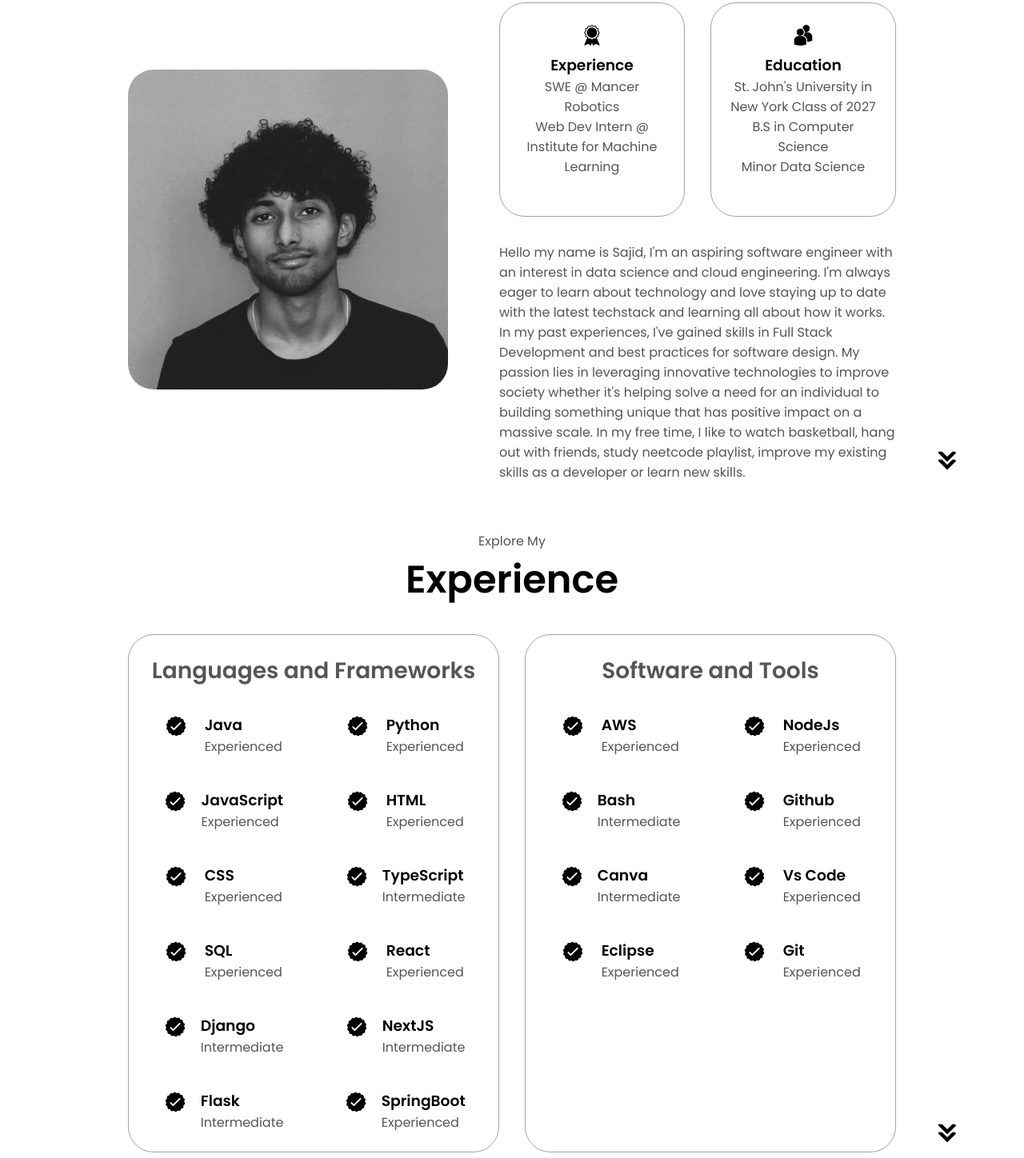
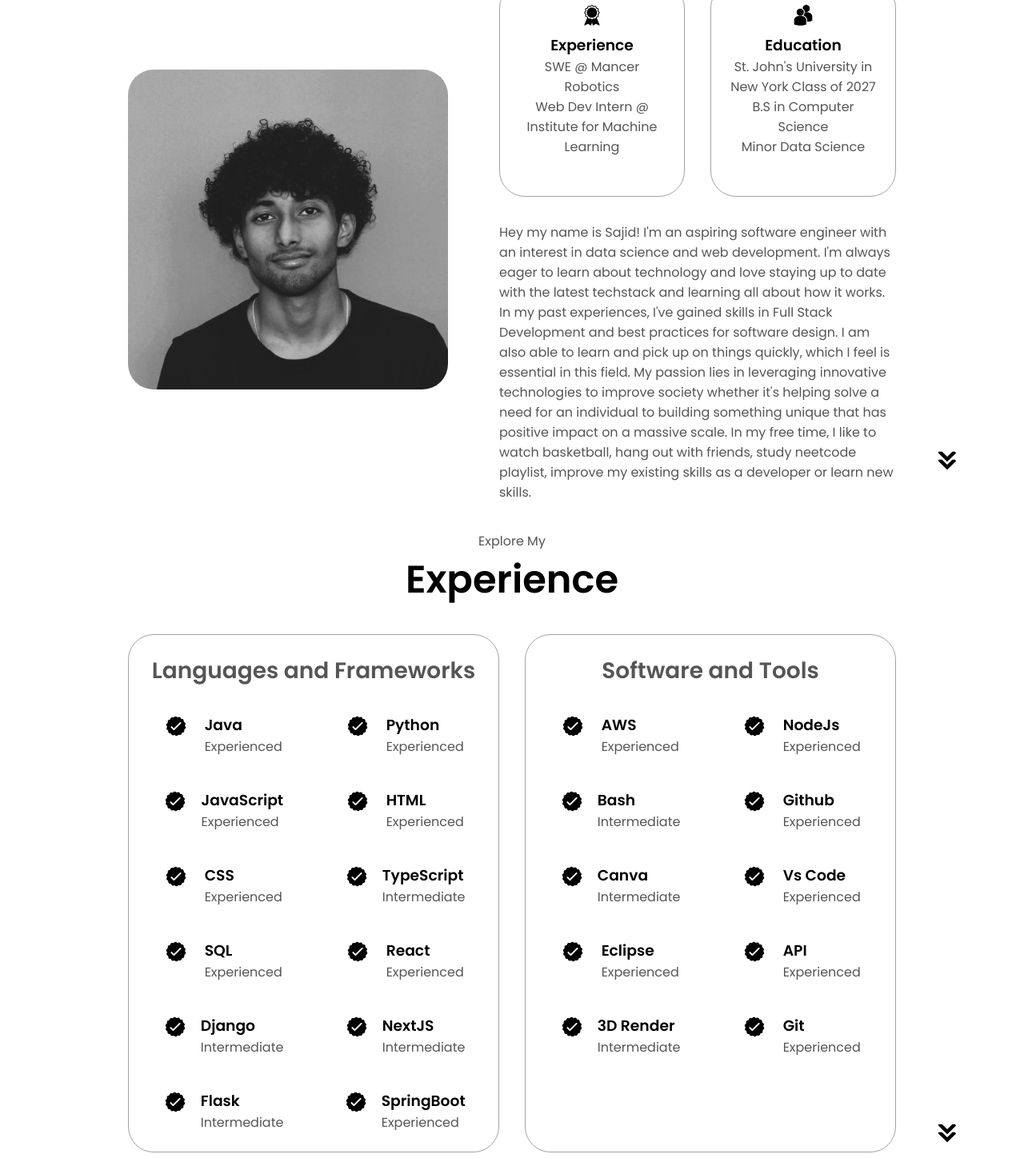
Before and after one commit to Sajidcodez/SajidCodez-Portfolio, a plain HTML site: page index.html in a window 1280 px wide. Shown: the part 1032-2480 px from the top of the page at 80% size. Drawn offline with Linux system fonts and the light colour scheme.

Commit message:
Add files via upload

```diff
--- a/index.html
+++ b/index.html
@@ -4,7 +4,7 @@
     <meta charset="UTF-8" />
     <meta http-equiv="X-UA-Compatible" content="IE=edge" />
     <meta name="viewport" content="width=device-width, initial-scale=1.0" />
-    <title>Sajid's Portfolio</title>
+    <title>Sajid's Website</title>
     <link rel="stylesheet" href="style.css" />
     <link rel="stylesheet" href="mediaqueries.css" />
     <link rel="shortcut icon" type="image/x-icon" href="assets/weblogo.webp"
@@ -49,7 +49,7 @@
         <div class="btn-container">
           <button
             class="btn btn-color-2"
-            onclick="window.open('./assets/Sajid_Resume.pdf')"
+            onclick="window.open('./assets/Sajids Resume.pdf')"
           >
             Download CV
           </button>
@@ -111,8 +111,8 @@
           </div>
           <div class="text-container">
             <p>
-            Hello my name is Sajid, I'm an aspiring software engineer with an interest in data science and cloud engineering. I'm always eager to learn about technology and love staying up to date with the latest techstack and learning all about how it works. In my past experiences, I've gained skills in Full Stack Development and best practices for
-            software design. My passion lies in leveraging innovative technologies to improve society whether it's helping solve a need for an individual to building something unique that
+            Hey my name is Sajid! I'm an aspiring software engineer with an interest in data science and web development. I'm always eager to learn about technology and love staying up to date with the latest techstack and learning all about how it works. In my past experiences, I've gained skills in Full Stack Development and best practices for
+            software design. I am also able to learn and pick up on things quickly, which I feel is essential in this field. My passion lies in leveraging innovative technologies to improve society whether it's helping solve a need for an individual to building something unique that
             has positive impact on a massive scale. In my free time, I like to watch basketball, hang out with friends, study neetcode playlist, improve my existing skills as a developer or learn new skills.
             </p>
           </div>
@@ -362,6 +362,30 @@
                   class="icon"
                 />
                 <div>
+                  <h3>API</h3>
+                  <p>Experienced</p>
+                </div>
+              </article>
+
+              <article>
+                <img
+                  src="./assets/checkmark.png"
+                  alt="Experience icon"
+                  class="icon"
+                />
+                <div>
+                  <h3>3D Render</h3>
+                  <p>Intermediate</p>
+                </div>
+              </article>
+
+              <article>
+                <img
+                  src="./assets/checkmark.png"
+                  alt="Experience icon"
+                  class="icon"
+                />
+                <div>
                   <h3>Git</h3>
                   <p>Experienced</p>
                 </div>
@@ -455,7 +479,7 @@
             alt="Email icon"
             class="icon contact-icon email-icon"
           />
-          <p><a href="mailto:sajidagoat@gmail.com">Sajidagoat@gmail.com</a></p>
+          <p><a href="mailto:sajidagoat@gmail.com">saminny06@gmail.com</a></p>
         </div>
         <div class="contact-info-container">
           <img
@@ -478,7 +502,7 @@
           </ul>
         </div>
       </nav>
-      <p>Copyright &#169; 2024 Sajid Amin. All Rights Reserved.</p>
+      <p>Copyright &#169; 2025 Sajid Amin. All Rights Reserved.</p>
     </footer>
     <script src="script.js"></script>
   </body>
```
Also changed, not shown: 2 other files.
